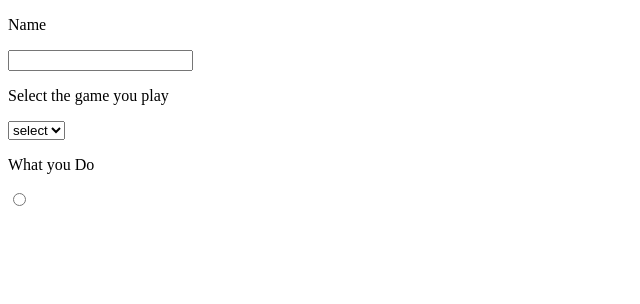
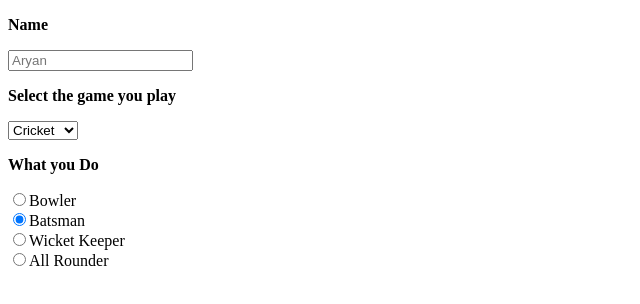
Before and after one commit to AryanSinghal/javascript-client, a React (Create React App) app: page / in a window 1280 px wide. Shown: the top 304 px of the page, without its empty margins (0-640 px from the left). Built offline with nearby package versions, Linux system fonts and the light colour scheme.

Commit message:
feat: 🎸 add Controlled Inputs

```diff
--- a/src/components/RadioGroup/RadioGroup.jsx
+++ b/src/components/RadioGroup/RadioGroup.jsx
@@ -1,15 +1,26 @@
-import React from 'react';
+import React, { Fragment } from 'react';
 import PropType from 'prop-types';
 
 export const RadioGroup = (props) => {
-  const { value, error } = props;
+  const { value, error, options, onChange } = props;
   return (
-    <input type="radio" name="specialty" value={value} />
+    options && options.length && options.map((option) => (
+      <>
+        <Fragment key={option.label}>
+          <input type="radio" name="specialty" value={option.value} onChange={onChange} defaultChecked={value === option.value} />
+          {option.label}
+          <br />
+        </Fragment>
+      </>
+    ))
   );
 };
+
 RadioGroup.propType = {
   value: PropType.string,
   error: PropType.bool,
+  options: PropType.array.isRequired,
+  onChange: PropType.func,
 };
 RadioGroup.defaultProps = {
   value: '',
--- a/src/components/SelectField/SelectField.jsx
+++ b/src/components/SelectField/SelectField.jsx
@@ -1,19 +1,29 @@
 import React from 'react';
 import PropType from 'prop-types';
+import { Select, Option } from './style';
 
 export const SelectField = (props) => {
-  const { value, error } = props;
+  const { error, options, onChange, defaultText, value } = props;
+
   return (
-    <select>
-      <option>select</option>
-    </select>
+    <Select defaultValue={value} onChange={onChange}>
+      { defaultText && <option value="">{defaultText}</option> }
+      {
+        options && options.length && options.map((option) => (
+          <Option key={option.label} value={option.value}>{option.label}</Option>
+        ))
+      }
+    </Select>
   );
 };
 SelectField.propType = {
   value: PropType.string,
   error: PropType.bool,
+  options: PropType.array.isRequired,
+  defaultText: PropType.string,
+  onChange: PropType.func,
 };
 SelectField.defaultProps = {
-  value: '',
   error: false,
+  defaultText: '',
 };
--- a/src/components/SelectField/style.js
+++ b/src/components/SelectField/style.js
@@ -0,0 +1,19 @@
+import styled from 'styled-components';
+
+export const Select = styled.select`{
+    width: 97%;
+    height: 20%;
+    padding: 1%;
+    border-radius: 4px;
+    border: grey solid 1px;
+  }
+  &.error{
+    border: red solid 1px;
+  }`;
+export const Option = styled.option`{
+  width: 97%;
+  height: 20%;
+  padding: 1%;
+  border-radius: 4px;
+  border: grey solid 1px;
+}`;
--- a/src/components/TextField/TextField.jsx
+++ b/src/components/TextField/TextField.jsx
@@ -3,17 +3,17 @@ import PropType from 'prop-types';
 import MyStyle from './style';
 
 const TextField = (props) => {
-  const { disabled, value, error } = props;
-  return (<MyStyle type="text" className={(error) ? 'error' : ''} disabled={disabled} value={value} />);
+  const { disabled, value, error, onChange } = props;
+  return (<MyStyle type="text" className={(error) ? 'error' : ''} disabled={disabled} placeholder={value} onChange={onChange} />);
 };
 TextField.propType = {
   disabled: PropType.string,
   value: PropType.string,
   error: PropType.bool,
+  onChange: PropType.func.isRequired,
 };
 TextField.defaultProps = {
   disabled: '',
-  value: '',
   error: false,
 };
 export default TextField;
--- a/src/configs/constants.js
+++ b/src/configs/constants.js
@@ -3,3 +3,50 @@ export const DEFAULT_BANNER_IMAGE = 'banners/default.png';
 export const BANNERS = ['banners/cloud.jpg', 'banners/dns-server.png', 'banners/full-stack-web-development.jpg', 'banners/js.jpg', 'banners/load-balancer.png'];
 export const TOTAL = 5;
 export const DURATION = 3000;
+export const NAME = 'Aryan';
+export const GAME = 'cricket';
+export const SPECIALTY = 'batsman';
+export const SELECT_OPTIONS = [
+  {
+    label: 'Cricket',
+    value: 'cricket',
+  },
+  {
+    label: 'Football',
+    value: 'football',
+  },
+];
+export const CRICKET_OPTIONS = [
+  {
+    label: 'Bowler',
+    value: 'bowler',
+  },
+  {
+    label: 'Batsman',
+    value: 'batsman',
+  },
+  {
+    label: 'Wicket Keeper',
+    value: 'wicket keeper',
+  },
+  {
+    label: 'All Rounder',
+    value: 'all rounder',
+  },
+];
+export const FOOTBALL_OPTIONS = [
+  {
+    label: 'Attacker',
+    value: 'attacker',
+  },
+  {
+    label: 'Defender',
+    value: 'defender',
+  },
+  {
+    label: 'Goal Keeper',
+    value: 'goal keeper',
+  },
+];
+export const CRICKET = 'cricket';
+export const FOOTBALL = 'football';
--- a/src/pages/InputDemo/InputDemo.jsx
+++ b/src/pages/InputDemo/InputDemo.jsx
@@ -1,19 +1,60 @@
 import React from 'react';
-import { SelectField } from '../../components';
-import { TextField } from '../../components';
-import { RadioGroup } from '../../components';
+import { SelectField, TextField, RadioGroup } from '../../components';
+import {
+  NAME, SPECIALTY, GAME, SELECT_OPTIONS, CRICKET_OPTIONS, FOOTBALL_OPTIONS, CRICKET,
+} from '../../configs/constants';
 
 
+export class InputDemo extends React.Component {
+  constructor(props) {
+    super(props);
+    this.state = {
+      name: NAME,
+      sport: GAME,
+      cricket: '',
+      football: '',
+    };
+  }
 
-export const InputDemo = () => {
-  return (
-    <>
-      <p>Name</p>
-      <TextField onChange={((e) => { console.log(e.target.value); })} />
-      <p> Select the game you play </p>
-      <SelectField />
-      <p>What you Do</p>
-      <RadioGroup />
-    </>
-  );
-};
+  handleNameChange = (event) => {
+    this.setState({ name: event.target.value });
+  }
+
+  handleSportChange = (event) => {
+    this.setState({ sport: event.target.value });
+  }
+
+  handleSpecialtyChange = (event) => {
+    this.setState({ cricket: event.target.value });
+  }
+
+  getRadioOptions = () => {
+    const { sport } = this.state;
+    return ((sport === CRICKET) ? CRICKET_OPTIONS : FOOTBALL_OPTIONS);
+  }
+
+  render() {
+    console.log(this.state);
+    const { sport, name } = this.state;
+    return (
+      <>
+        <p><b>Name</b></p>
+        <TextField onChange={this.handleNameChange} value={name} />
+        <p><b>Select the game you play </b></p>
+        <SelectField options={SELECT_OPTIONS} onChange={this.handleSportChange} defaultText="Select" value={sport} />
+        {
+          sport && (
+            <>
+              <p><b>What you Do</b></p>
+              <RadioGroup
+                options={this.getRadioOptions()}
+                onChange={this.handleSpecialtyChange}
+                value={SPECIALTY}
+              />
+            </>
+          )
+        }
+      </>
+    );
+  }
+}
```
